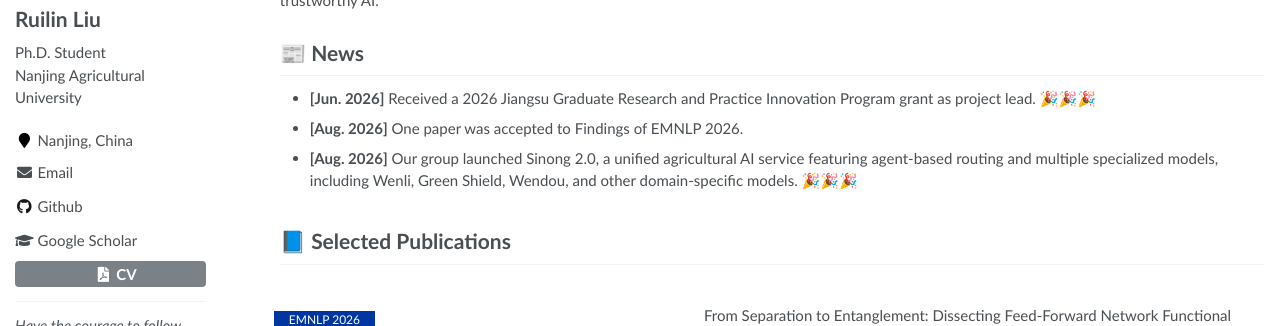
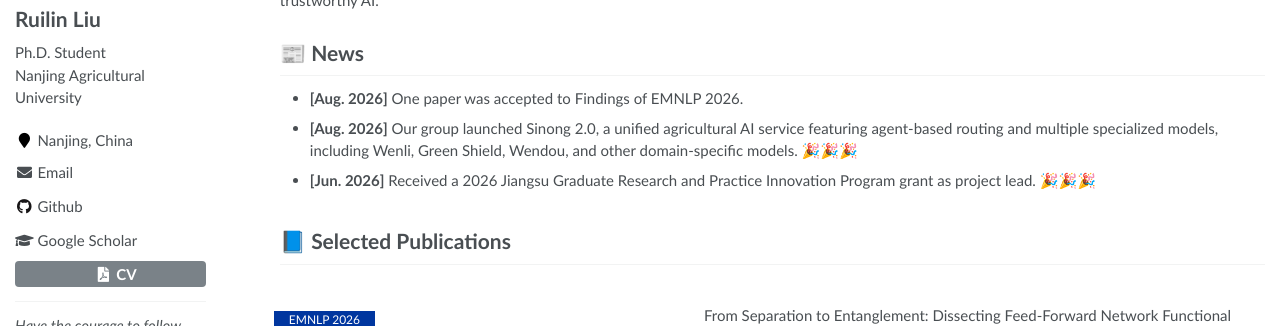
Before and after one commit to liu-ruilin/liu-ruilin.github.io, a Jekyll site: the page built from _pages/about.md, in a window 1280 px wide and 900 px high, cut to the strip 313-639 px from the top of the window. Built offline with Jekyll 4.4.1, drawn with Linux system fonts in a browser that asks for light colours.

Commit message:
fix: reorder homepage news

```diff
--- a/_pages/about.md
+++ b/_pages/about.md
@@ -20,9 +20,9 @@ My research interests lie at the intersection of cognitive science and computer
 <h1>📰 News</h1>
 
 <ul>
-  <li><strong>[Jun. 2026]</strong> Received a 2026 Jiangsu Graduate Research and Practice Innovation Program grant as project lead. 🎉🎉🎉</li>
   <li><strong>[Aug. 2026]</strong> One paper was accepted to Findings of EMNLP 2026.</li>
   <li><strong>[Aug. 2026]</strong> Our group launched Sinong 2.0, a unified agricultural AI service featuring agent-based routing and multiple specialized models, including Wenli, Green Shield, Wendou, and other domain-specific models. 🎉🎉🎉</li>
+  <li><strong>[Jun. 2026]</strong> Received a 2026 Jiangsu Graduate Research and Practice Innovation Program grant as project lead. 🎉🎉🎉</li>
 </ul>
 
 
```
